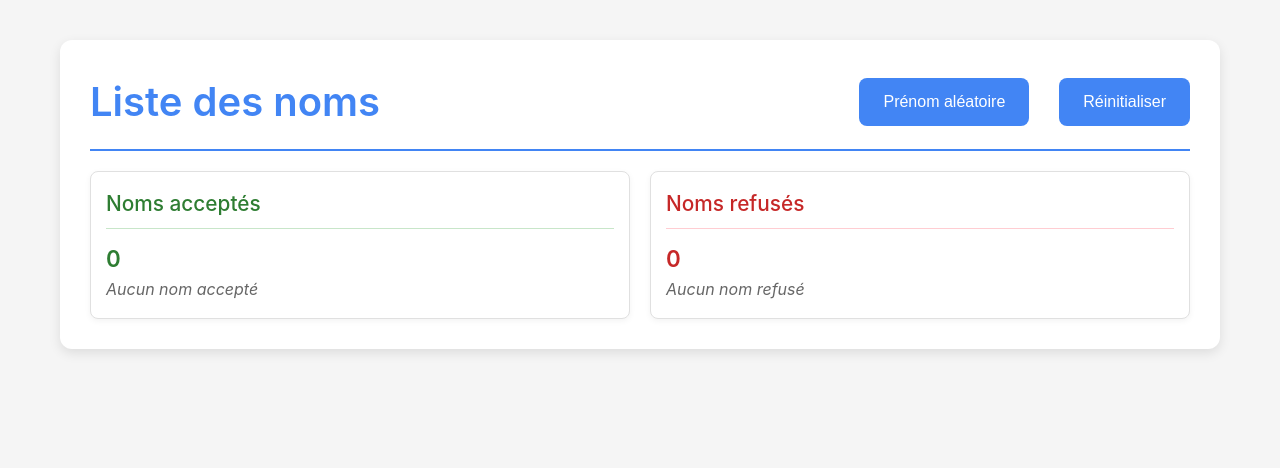
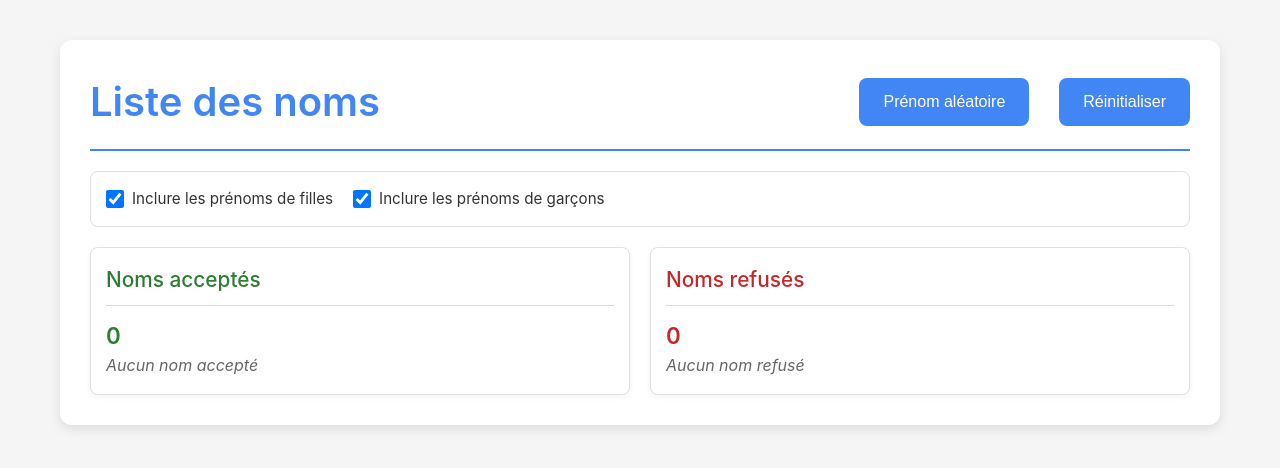
Before and after one commit to eckter/name_viewer, a React (Vite) app: page / in a window 1280 px wide. Shown: the top 468 px of the page. Built offline with nearby package versions, Linux system fonts and the light colour scheme.

Commit message:
add gender filters

```diff
--- a/src/ListNames.tsx
+++ b/src/ListNames.tsx
@@ -1,10 +1,39 @@
-import React, {FC} from "react";
+import React, {FC, useState, useEffect} from "react";
 import {getAllAcceptedNames, getAllRejectedNames, clearAllTracking} from "./nameTracking";
 import {randomRedirect} from "./RedirectPage";
 
 const ListNames: FC = () => {
     const acceptedNames = getAllAcceptedNames();
     const rejectedNames = getAllRejectedNames();
+
+    // Gender filter state
+    const [includeBoys, setIncludeBoys] = useState<boolean>(() => {
+        const saved = localStorage.getItem('includeBoys');
+        return saved === null ? true : JSON.parse(saved);
+    });
+
+    const [includeGirls, setIncludeGirls] = useState<boolean>(() => {
+        const saved = localStorage.getItem('includeGirls');
+        return saved === null ? true : JSON.parse(saved);
+    });
+
+    // Save to local storage when filters change
+    useEffect(() => {
+        localStorage.setItem('includeBoys', JSON.stringify(includeBoys));
+    }, [includeBoys]);
+
+    useEffect(() => {
+        localStorage.setItem('includeGirls', JSON.stringify(includeGirls));
+    }, [includeGirls]);
+
+    // Enhanced reset function that also clears gender filters
+    const handleReset = () => {
+        clearAllTracking();
+        localStorage.removeItem('includeBoys');
+        localStorage.removeItem('includeGirls');
+        setIncludeBoys(true);
+        setIncludeGirls(true);
+    };
 
     function clearTracking() {
         clearAllTracking()
@@ -17,8 +46,40 @@ const ListNames: FC = () => {
                 <h1 className="app-title">Liste des noms</h1>
                 <div style={{ display: 'flex', gap: '10px', alignItems: 'center' }}>
                     <button className="random-button header-button" onClick={randomRedirect}>Prénom aléatoire</button>
-                    <button className="random-button header-button" onClick={clearTracking}>Réinitialiser</button>
+                    <button className="random-button header-button" onClick={handleReset}>Réinitialiser</button>
                 </div>
+            </div>
+
+            {/* Gender filter checkboxes */}
+            <div style={{
+                backgroundColor: 'var(--card-bg)',
+                border: '1px solid var(--border-color)',
+                borderRadius: '8px',
+                padding: '15px',
+                marginBottom: '20px',
+                display: 'flex',
+                gap: '20px',
+                alignItems: 'center'
+            }}>
+                <label style={{ display: 'flex', alignItems: 'center', gap: '8px', cursor: 'pointer' }}>
+                    <input
+                        type="checkbox"
+                        checked={includeGirls}
+                        onChange={(e) => setIncludeGirls(e.target.checked)}
+                        style={{ width: '18px', height: '18px', cursor: 'pointer' }}
+                    />
+                    <span style={{ color: 'var(--text-color)', fontSize: '0.95rem' }}>Inclure les prénoms de filles</span>
+                </label>
+
+                <label style={{ display: 'flex', alignItems: 'center', gap: '8px', cursor: 'pointer' }}>
+                    <input
+                        type="checkbox"
+                        checked={includeBoys}
+                        onChange={(e) => setIncludeBoys(e.target.checked)}
+                        style={{ width: '18px', height: '18px', cursor: 'pointer' }}
+                    />
+                    <span style={{ color: 'var(--text-color)', fontSize: '0.95rem' }}>Inclure les prénoms de garçons</span>
+                </label>
             </div>
 
             <div style={{ display: 'flex', gap: '20px', flexWrap: 'wrap' }}>
--- a/src/RedirectPage.tsx
+++ b/src/RedirectPage.tsx
@@ -1,12 +1,42 @@
 import {loadCSVData} from "./data";
+import {getAllAcceptedNames} from "./nameTracking";
+
+function getLocalStorageBool(key: string, defaultValue: boolean): Boolean {
+    const entry = localStorage.getItem(key);
+    if (entry == null)
+        return defaultValue;
+    return JSON.parse(entry) === true;
+}
+
+async function getEligibleNames(): Promise<string[]> {
+    const data = await loadCSVData()
+    const accepted = getAllAcceptedNames()
+    const rejected = getAllAcceptedNames()
+    const names = Object.keys(data.nameData)
+    const includeBoys = getLocalStorageBool("includeBoys", true)
+    const includeGirls = getLocalStorageBool("includeGirls", true)
+    let result: string[] = []
+    for (let i = 0; i < names.length; i++) {
+        const name = names[i]
+        if (rejected.includes(name) || accepted.includes(name)) {
+            continue
+        }
+        const nameData = data.nameData[name]
+        if (!includeGirls && (nameData.F > 0.6 && nameData.phonetic_relative_f > 0.6)) {
+            continue
+        }
+        if (!includeBoys && (nameData.F < 0.4 && nameData.phonetic_relative_f < 0.4)) {
+            continue
+        }
+        result.push(name)
+    }
+    return result
+}
 
 export async function randomRedirect() {
-    loadCSVData()
-        .then(data => {
-            const pages = Object.keys(data.nameData)
-            const randomPage = "/" + pages[Math.floor(Math.random() * pages.length)];
-            window.location.href = randomPage;
-        })
+    const names = await getEligibleNames()
+    const randomPage = "/" + names[Math.floor(Math.random() * names.length)];
+    window.location.href = randomPage;
 }
 
 export default function RandomRedirect() {
```
